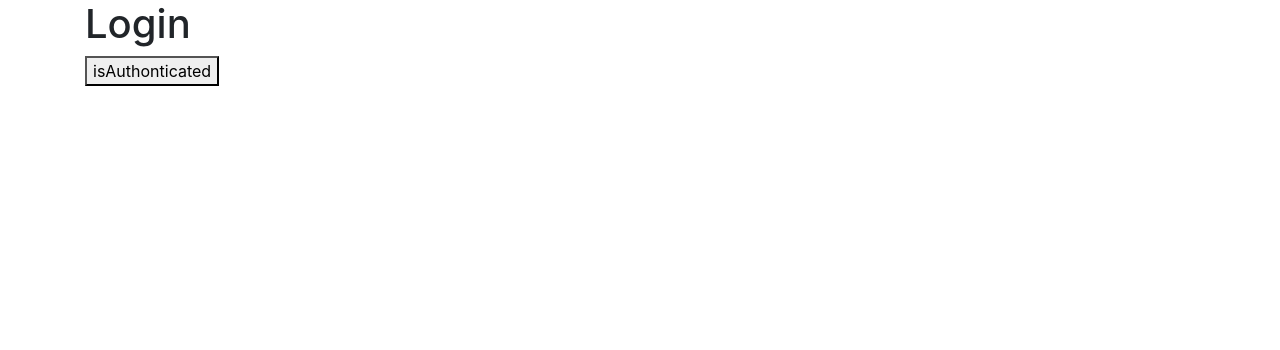
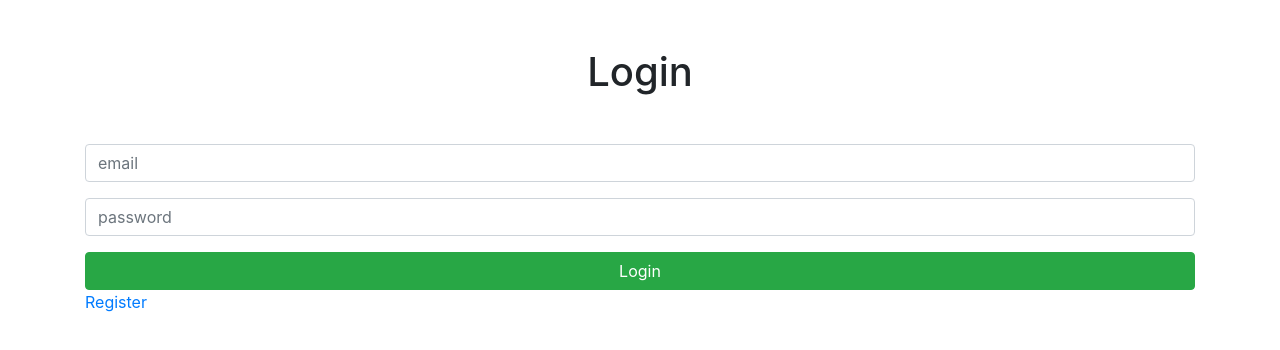
Before and after one commit to AltomHussain/Full-stack-jtw-app, a React (Create React App) app in the folder client/: page /login in a window 1280 px wide. Shown: the top 350 px of the page. Built offline with nearby package versions, Linux system fonts and the light colour scheme.

Commit message:
Added the login functionality

```diff
--- a/client/src/component/Login.js
+++ b/client/src/component/Login.js
@@ -1,10 +1,56 @@
-import React, { Fragment } from 'react'
+import React, { Fragment, useState } from "react";
+import {Link} from "react-router-dom"
 
-export default function Login({ setAuth}) {
-    return (
-       <Fragment>
-           <h1>Login</h1>
-           <button onClick={()=>setAuth(true) }>isAuthonticated</button>
-       </Fragment>
-    )
+export default function Login({ setAuth }) {
+const [inputs, setInputs] = useState({
+    email: "",
+    password: ""
+})
+const {email, password} = inputs;
+const handleChange =(e)=>{
+    setInputs({...inputs, [e.target.name]: e.target.value})
 }
+
+const handleSubmit = async(e)=>{
+e.preventDefault();
+try {
+    const body = {email, password}
+    const res = await fetch("http://localhost:5000/auth/login", {
+        method: "POST",
+        headers: {"Content-type": "application/json"},
+        body: JSON.stringify(body)
+    })
+    const parseRes = await res.json();
+    localStorage.setItem("token", parseRes.token);
+    setAuth(true)
+    console.log(parseRes);
+} catch (error) {
+    console.log(error.message);
+}
+}
+  return (
+    <Fragment>
+      <h1 className="text-center my-5">Login</h1>
+      <form onSubmit={handleSubmit}>
+      <input
+        type="email"
+        placeholder="email"
+        name="email"
+        className="form-control my-3"
+        onChange={(e)=> handleChange(e)}
+        value={email}
+      />
+      <input
+        type="password"
+        placeholder="password"
+        name="password"
+        className="form-control my-3"
+        onChange={handleChange}
+        value={password}
+      />
+      <button className="btn btn-success btn-block">Login</button>
+      <Link to="/register">Register</Link>
+      </form>
+    </Fragment>
+  );
+}
--- a/client/src/component/Register.js
+++ b/client/src/component/Register.js
@@ -1,4 +1,5 @@
 import React, { Fragment, useState } from "react";
+import {Link} from "react-router-dom"
 
 export default function Register({setAuth}) {
   const [inputs, setInputs] = useState({
@@ -61,6 +62,8 @@
           onChange={(e)=>onChange(e)}
         />
         <button className="btn btn-success btn-block my-3">Submit</button>
+        <Link to="/login">Login</Link>
+
       </form>
     </Fragment>
   );
```
Also changed, not shown: 1 other file (tests, documents, lock files or other folders).
